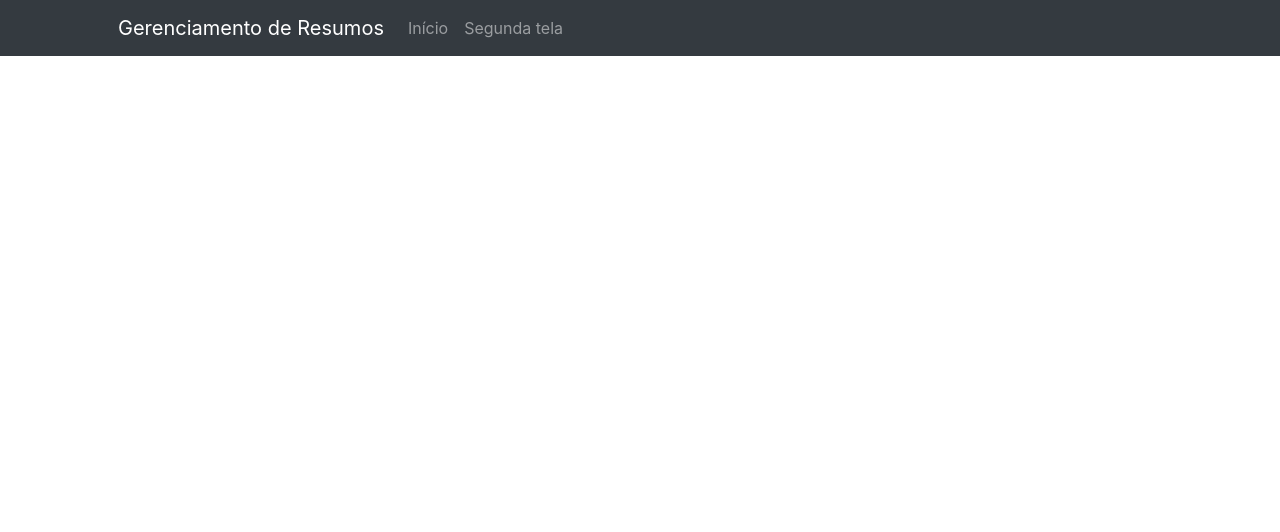
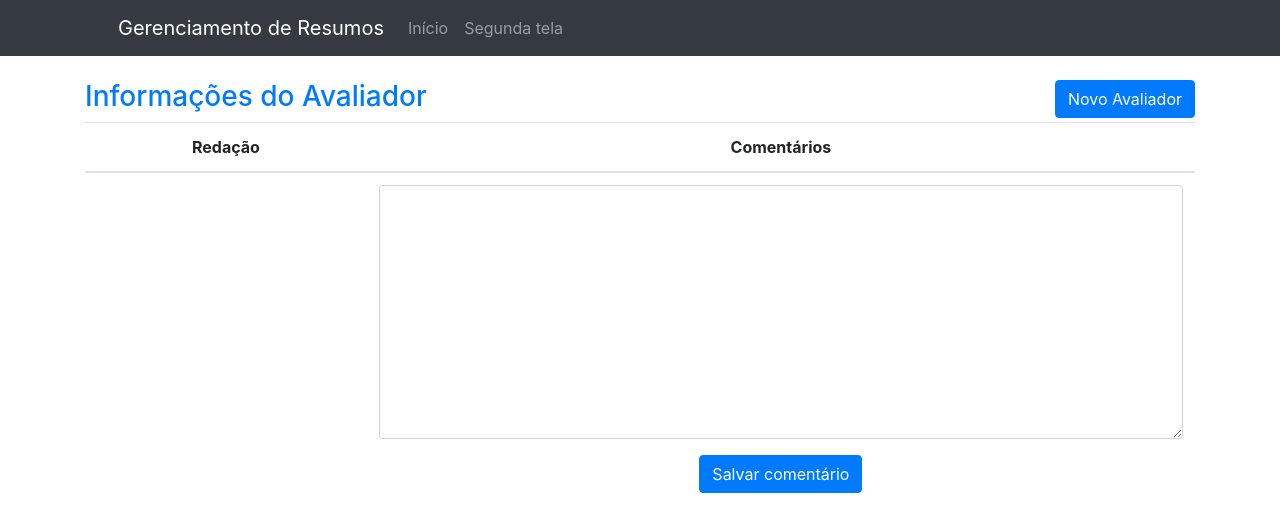
Before and after one commit to Murilovc/gerenciadorResumos, a PHP site: page / in a window 1280 px wide. Shown: the top 532 px of the page. Run offline with PHP 8.4, Linux system fonts and the light colour scheme.

Commit message:
modal avaliador adicionado ao index

```diff
--- a/index.php
+++ b/index.php
@@ -9,10 +9,114 @@
         <!-- Bootstrap CSS -->
         <link rel="stylesheet" href="https://stackpath.bootstrapcdn.com/bootstrap/4.3.1/css/bootstrap.min.css" integrity="sha384-ggOyR0iXCbMQv3Xipma34MD+dH/1fQ784/j6cY/iJTQUOhcWr7x9JvoRxT2MZw1T" crossorigin="anonymous">
     </head>
+
     <body>
+
         <?php include "back-end/menu.php"?>
 
+        <div class="container">
 
+            <!-- significa margin-top 4-->
+            <div class="row mt-4">
+                <div class="col">
+                    <h3 class="text-primary">Informações do Avaliador</h3>
+                </div>
+                <div class="col text-right">
+                    <button type="button" class="btn btn-primary" data-toggle="modal" data-target="#modalAvaliadores">
+                        Novo Avaliador
+                    </button>
+                </div>
+            </div>
+
+
+            <header>
+                <div class="modal fade" id="modalAvaliadores" tabindex="-1" role="dialog" aria-labelledby="exampleModalLabel" aria-hidden="true">
+                    <div class="modal-dialog" role="document">
+                        <form action="./back-end/cadastro.php" method="POST">
+                            <div class="modal-content">
+                                <div class="modal-header">
+                                    <h5 class="modal-title" id="exampleModalLabel">Cadastrar Avaliadores</h5>
+                                    <button type="button" class="close" data-dismiss="modal" aria-label="Close">
+                                        <span aria-hidden="true">×</span>
+                                    </button>
+                                </div>
+                                <div class="modal-body">
+                                    <div class="modal-body">
+                                            <div class="form-group">
+                                                <label for="inputNome">Nome</label>
+                                                <input name="nome" type="name" class="form-control" id="inputNome" aria-describedby="NomeHelp" placeholder="Nome">
+                                            </div>
+                                            <div class="form-group">
+                                                <label for="inputTelefone">Telefone</label>
+                                                <input name="telefone" type="tel" class="form-control" id="inputTelefone" placeholder="Telefone">
+                                            </div>
+                                            <div class="form-group">
+                                                <label for="inputEmail">Email</label>
+                                                <input name="email" type="email" class="form-control" id="inputEmail" placeholder="Email">
+                                            </div>
+                                    </div>
+                                </div>
+                                <div class="modal-footer">
+                                    <button type="submit" class="btn btn-primary">Salvar</button>
+                                </div>
+                            </div>
+                        </form>
+                    </div>
+                </div>
+
+
+
+
+
+
+
+
+
+
+
+
+
+                <table class="table">
+
+                    <thead>
+                        <tr class="text-center">
+
+                            <th scope="col">Redação</th>
+                            <th scope="col">Comentários</th>
+
+                        </tr>
+                    </thead>
+
+                    <tbody>
+
+                        <tr class="text-center">
+
+                            <td>
+
+                            </td>
+
+                            <td>
+                                <form action="./back-end/cadastro.php" method="POST">
+
+                                    <div class="form-group">
+                                        <textarea rows="10" name="comentarios" type="text" class="form-control" placeholder="Comentários">                                                                                                                        </textarea>
+                                    </div>
+                                    <!-- AINDA NÃO IMPLEMENTADO
+                                    <input name="teste" type="hidden" value="comentario">
+                                    <input name="id_redacao" type="hidden" value="37">
+                                    <input name="id" type="hidden" value="">
+                                    <input name="id_user" type="hidden" value="1">
+                                    <input name="selecao_escritor" type="hidden" value="7">
+                                    -->
+                                    <button type="submit" class="btn btn-primary">Salvar comentário</button>
+                                </form>
+
+                            </td>
+                        </tr>
+                    </tbody>
+
+                </table>
+            </header>
 
 
 
@@ -38,5 +142,6 @@
                     });
                 });
             </script>
+        </div>
     </body>
 </html>
```
Also changed, not shown: back-end/conexao.php (added, +8 -0 lines). Lines whose indentation alone changed are shown as unchanged.
